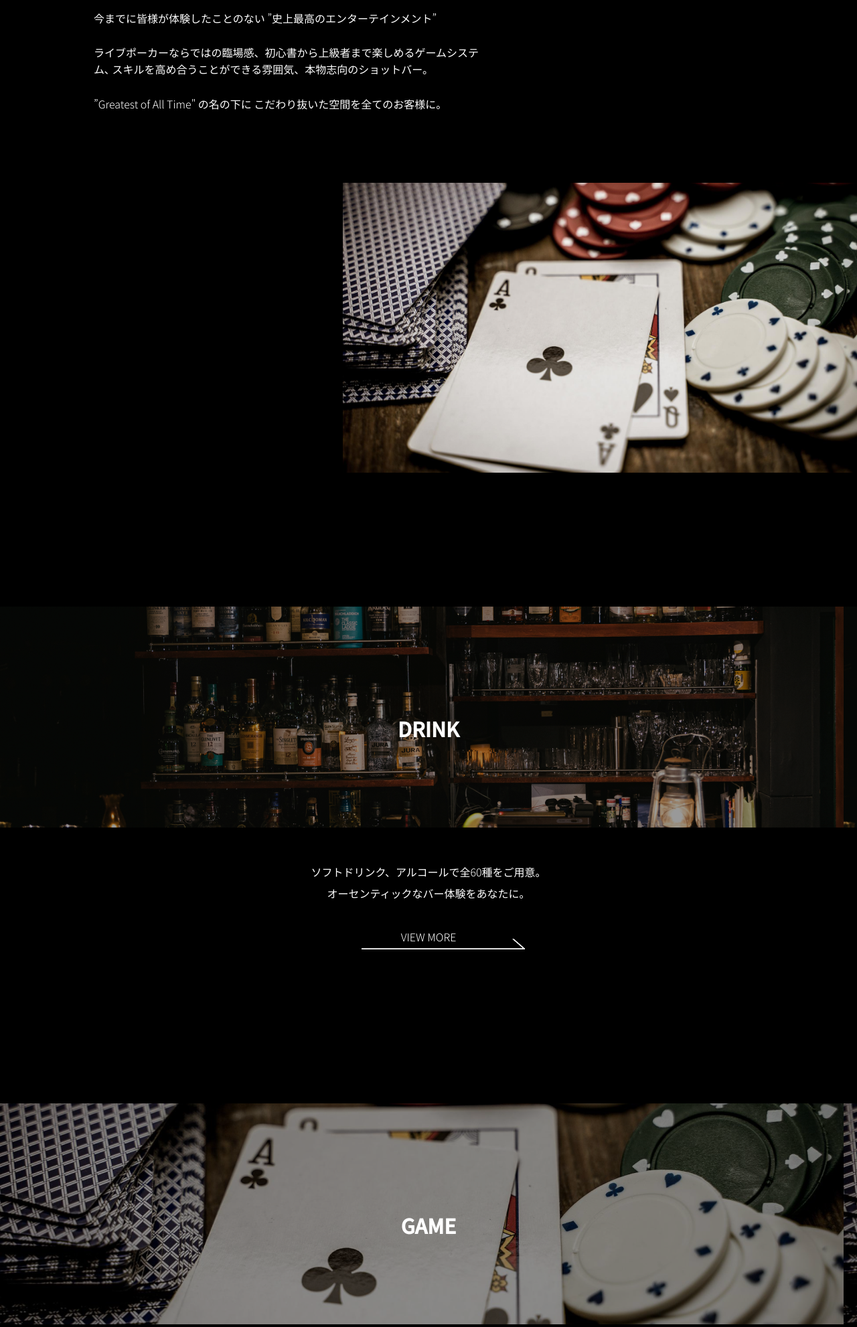
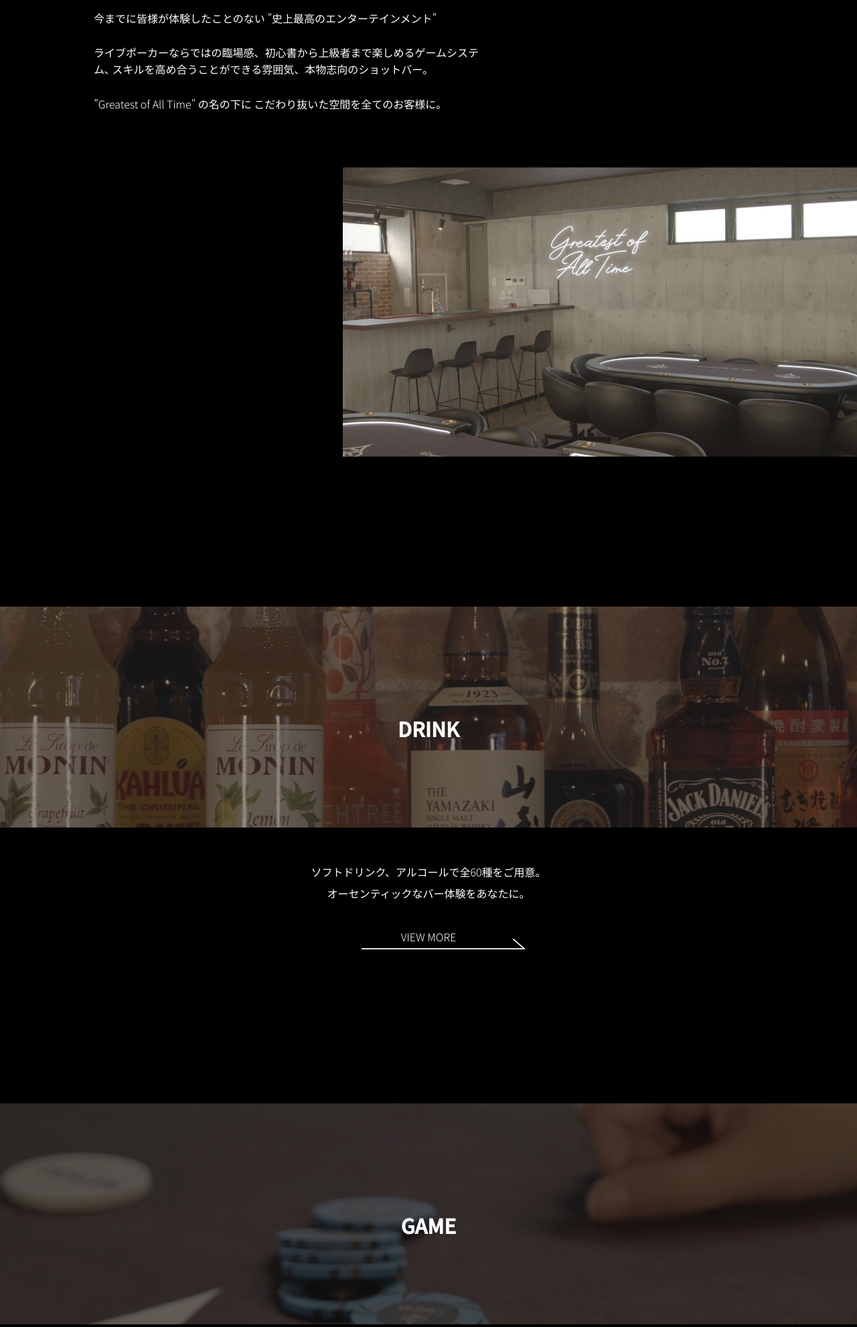
Before and after one commit to hara-94/goat, a PHP site: page / in a window 1280 px wide. Shown: the part 1219-3201 px from the top of the page at 67% size. Run offline with PHP 8.4, Linux system fonts and the light colour scheme.

Commit message:
add: image本番

```diff
--- a/asset/css/style.css
+++ b/asset/css/style.css
@@ -588,7 +588,7 @@ body {
   position: relative;
   width: 100%;
   height: 330px;
-  background-image: url("../image/dummy/background-alcohol.png");
+  background-image: url("../image/drink-bg.jpg");
 }
 .drink__image__mask {
   width: 100%;
@@ -676,7 +676,7 @@ body {
   position: relative;
   width: 100%;
   height: 330px;
-  background-image: url("../image/dummy/game-bg.png");
+  background-image: url("../image/poker-bg.jpg");
 }
 .game__image__mask {
   width: 100%;
--- a/asset/scss/component/_drink.scss
+++ b/asset/scss/component/_drink.scss
@@ -18,7 +18,7 @@
     position: relative;
     width: 100%;
     height: 330px;
-    background-image: url("../image/dummy/background-alcohol.png");
+    background-image: url("../image/drink-bg.jpg");
 
     &__mask {
       width: 100%;
--- a/asset/scss/component/_game.scss
+++ b/asset/scss/component/_game.scss
@@ -22,7 +22,7 @@
     position: relative;
     width: 100%;
     height: 330px;
-    background-image: url("../image/dummy/game-bg.png");
+    background-image: url("../image/poker-bg.jpg");
 
     &__mask {
       width: 100%;
--- a/index.html
+++ b/index.html
@@ -83,7 +83,7 @@
             こだわり抜いた空間を全てのお客様に。
           </p>
           <div class="concept__space"></div>
-          <img src="./asset/image/dummy/background.png" alt="コンセプト" class="concept__image">
+          <img src="./asset/image/view-bg.jpg" alt="コンセプト" class="concept__image">
         </div>
       </div>
       <div class="drink">
```
Also changed, not shown: asset/image/card-bg.jpg (added), asset/image/drink-bg.jpg (added), asset/image/poker-bg.jpg (added), asset/image/view-bg.jpg (added).
